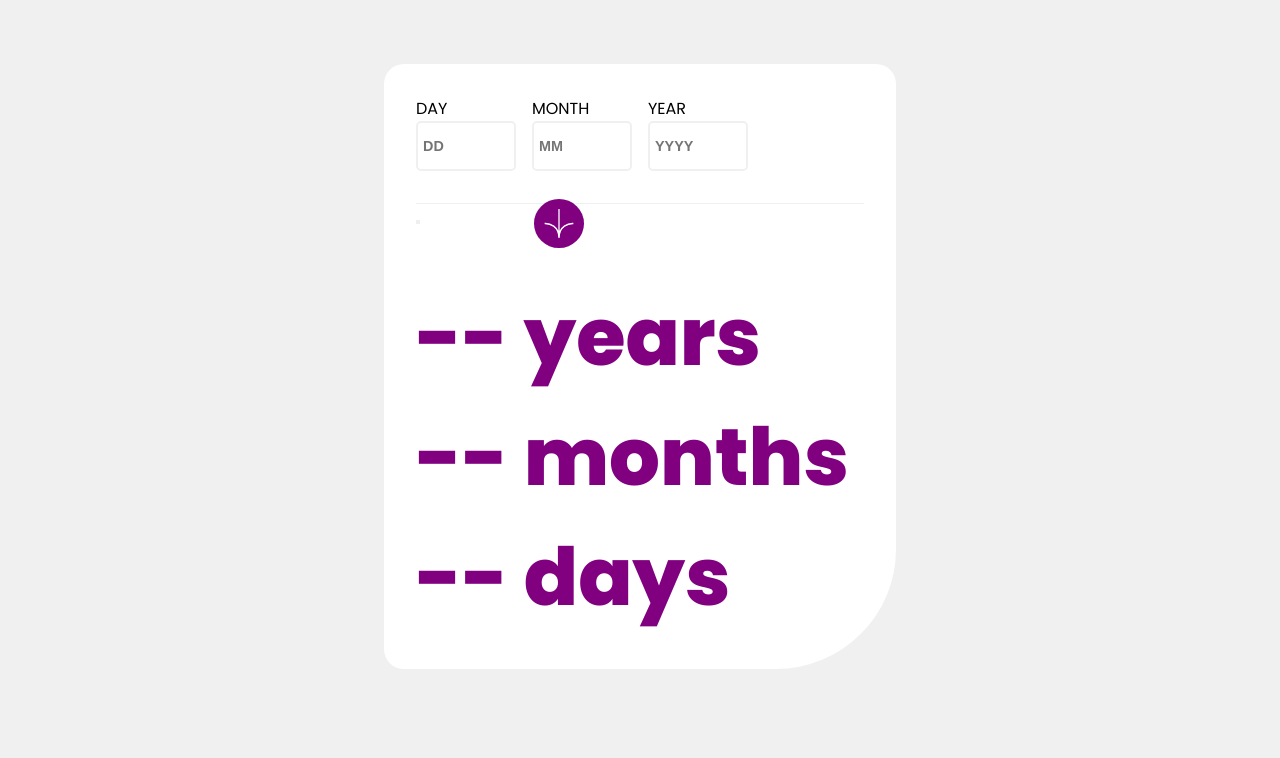
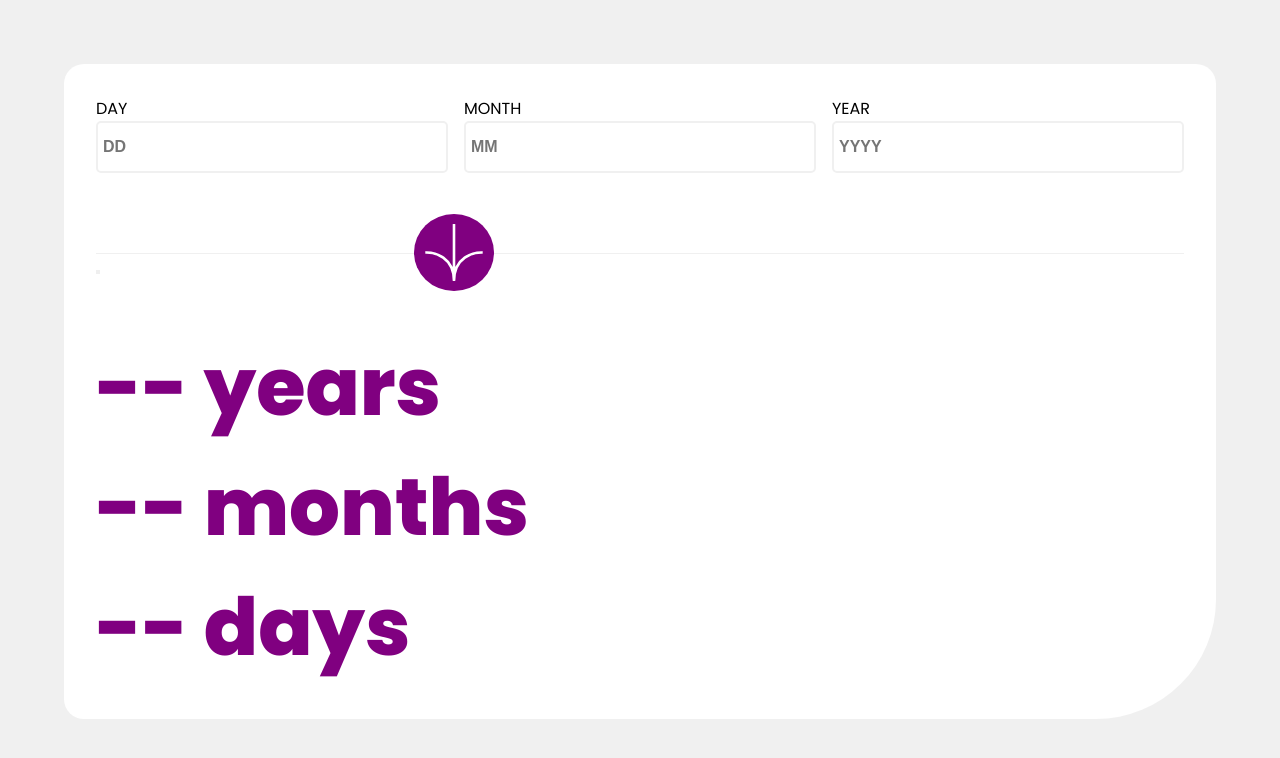
Before and after one commit to ayindesadiq01/age-calc, a plain HTML site: page index.html in a window 1280 px wide. Drawn offline with Linux system fonts and the light colour scheme; a web font is replaced by a local one.

Commit message:
new changes

```diff
--- a/style.css
+++ b/style.css
@@ -80,10 +80,22 @@ input:placeholder-shown {
  color: red;
 }
 
+@media (min-width: 500px) {
+ .input-age {
+  padding-bottom: 5em;
+ }
+ .icon-arrow {
+  width: 60px;
+  top: 160px;
+  left: 200px;
+ }
+  .result-outcome p {
+  font-size: 4rem;
+ }
+}
 @media (min-width: 600px) {
-
 .wrapper {
- width: 40%;
+ width: 90%;
  margin: 4em auto;
  background: white;
  padding: 2em;
@@ -95,9 +107,9 @@ input:placeholder-shown {
 }
 .input-age {
  display: grid;
- grid-template-columns: 1fr 1fr 1fr 1fr;
+ grid-template-columns: 1fr 1fr 1fr;
  column-gap: 1em;
- padding-bottom: 2em;
+ padding-bottom: 3em;
  border-bottom: 1px solid rgb(240, 240, 240);
 }
 .fill-in {
@@ -125,7 +137,7 @@ input:placeholder-shown {
  border-radius: 50%;
  position: absolute;
  top: 135px;
- right: 5%;
+ left: 250px;
  padding: 10px;
 }
 .result-outcome p{
@@ -140,7 +152,20 @@ input:placeholder-shown {
  font-weight: 400;
  font-size: .55rem;
  color: red;
- /* display: none; */
+}
 }
 
+@media (min-width: 900px) {
+ .fill-in {
+  padding: 1.5em;
+  font-size: 1rem;
+ }
+ .input-age {
+  padding-bottom: 5em;
+ }
+ .icon-arrow {
+  width: 80px;
+  top: 150px;
+  left: 350px;
+ }
 }
```
